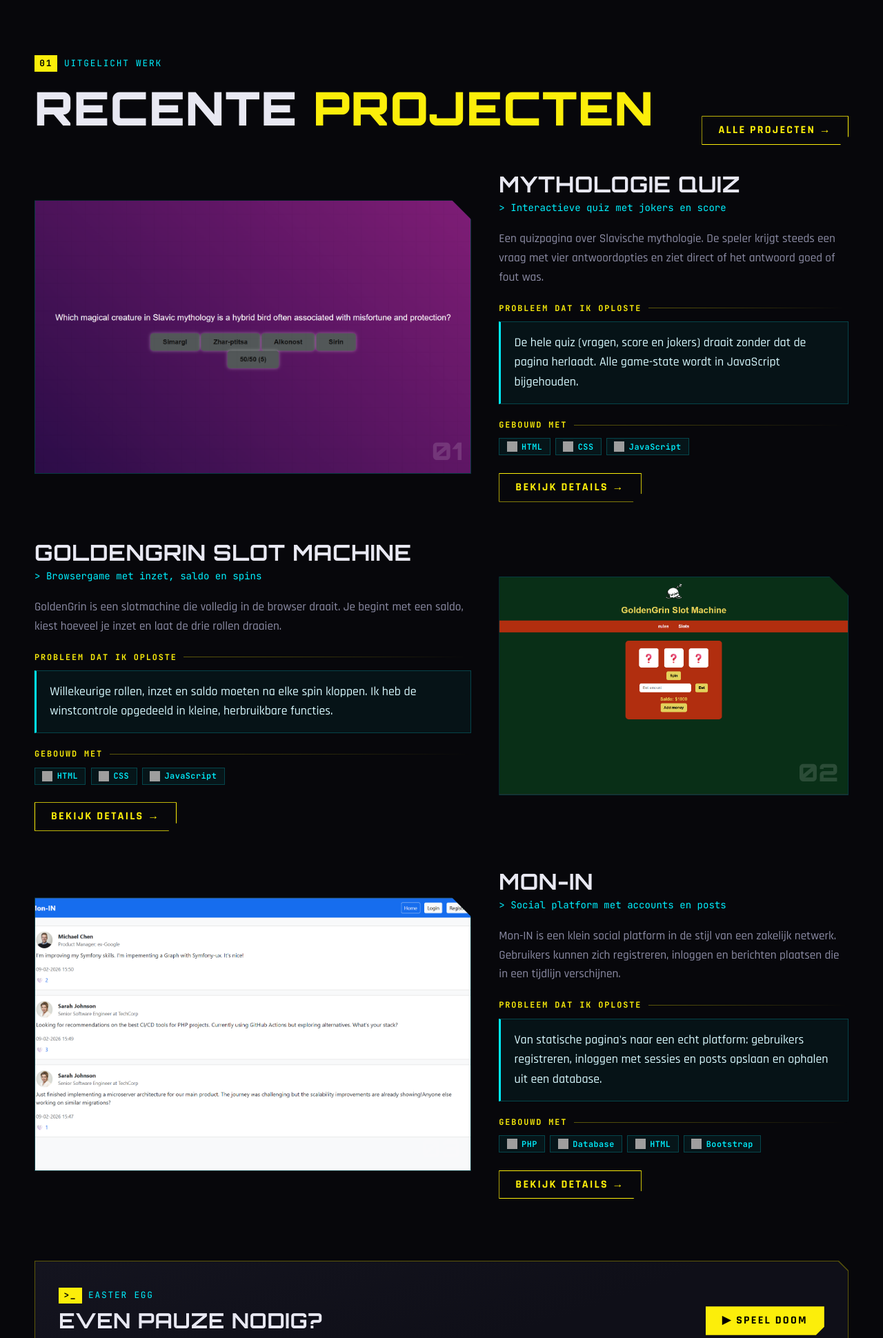
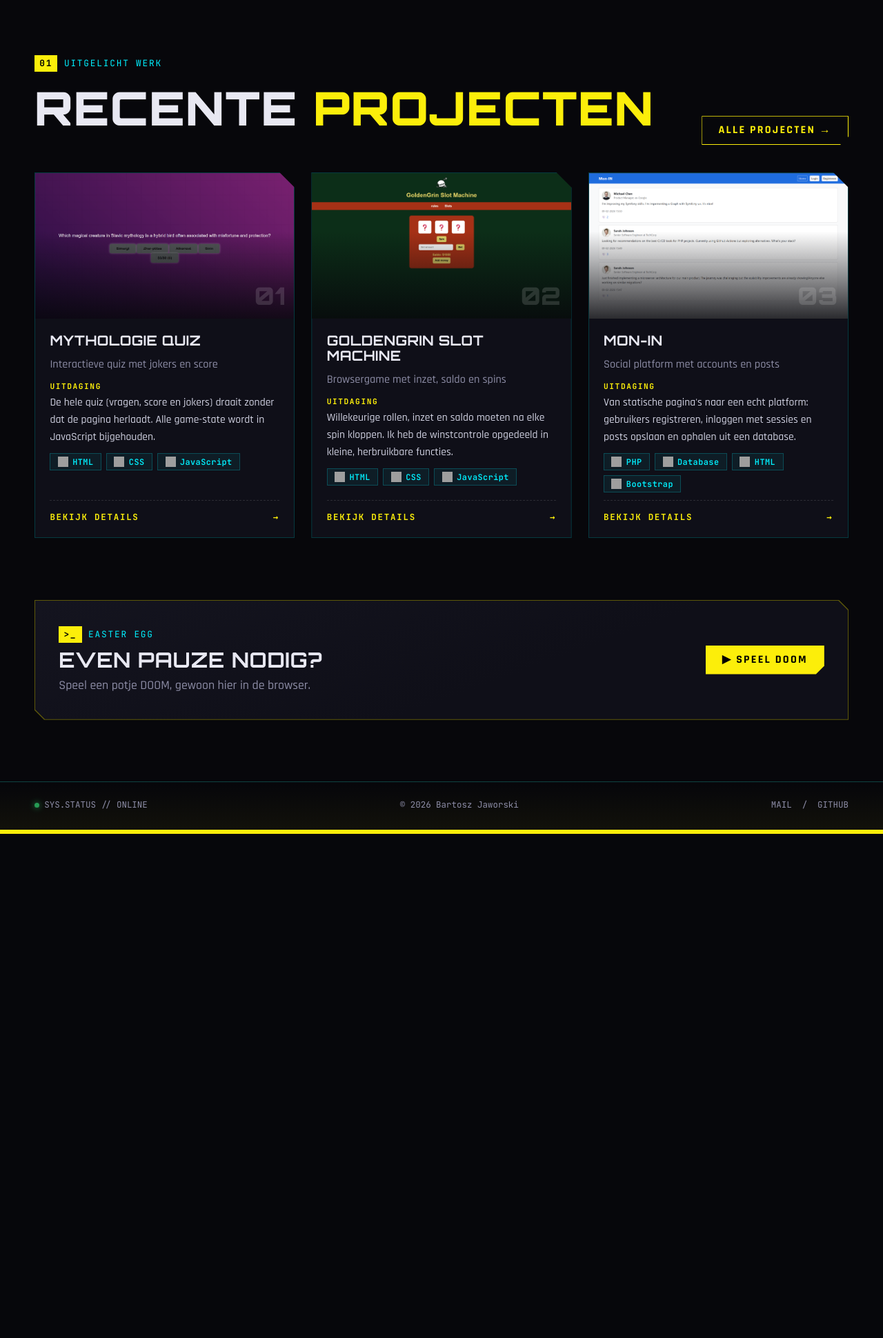
Before and after one commit to Bart3456789/Bart3456789.github.io, a PHP site: page / in a window 1280 px wide. Shown: the part 854-2794 px from the top of the page at 69% size. After the commit the page ends 2063 px from the top, so only its background shows below. Run offline with PHP 8.4, Linux system fonts and the light colour scheme; grey boxes are pictures that could not be loaded.

Commit message:
Homepage: featured projects as cards side by side (#3)
* Remove custom cursor

Co-Authored-By: Claude Opus 5.5 <noreply@anthropic.com>
Claude-Session: https://claude.ai/code/session_01NNFvTHmghkpusGQv9LMU8Y

* Make projects more prominent: homepage showcase, challenge field, demo/GitHub buttons

Co-Authored-By: Claude Opus 5.5 <noreply@anthropic.com>
Claude-Session: https://claude.ai/code/session_01NNFvTHmghkpusGQv9LMU8Y

* Homepage: show featured projects as cards side by side

Co-Authored-By: Claude Opus 5.5 <noreply@anthropic.com>
Claude-Session: https://claude.ai/code/session_01NNFvTHmghkpusGQv9LMU8Y

---------

Co-authored-by: Claude <noreply@anthropic.com>

```diff
--- a/assets/css/style.css
+++ b/assets/css/style.css
@@ -263,26 +263,6 @@ main { flex: 1; padding-top: var(--nav-h); }
 .p-challenge b { display: block; font: 700 .7rem var(--f-mono); letter-spacing: .14em; text-transform: uppercase; color: var(--yellow); margin-bottom: .2rem; }
 .p-links { display: flex; flex-wrap: wrap; gap: .5rem; position: relative; z-index: 2; }
 
-/* ---------- homepage showcase ---------- */
-.showcase { display: flex; flex-direction: column; gap: 3.5rem; }
-.show-row { display: grid; grid-template-columns: 1.25fr 1fr; gap: 2.5rem; align-items: center; animation: rise .5s both; }
-.show-row:nth-child(even) .show-media { order: 2; }
-.show-media {
-    position: relative; display: block; padding: 1px; border: 0; cursor: pointer; background: var(--line);
-    clip-path: polygon(0 0, calc(100% - 28px) 0, 100% 28px, 100% 100%, 0 100%); transition: background .2s, transform .2s;
-}
-.show-media img { display: block; width: 100%; aspect-ratio: 16 / 10; object-fit: cover; object-position: top; background: #000; filter: saturate(.9); transition: filter .3s; }
-.show-media:hover, .show-media:focus-visible { background: var(--yellow); transform: translateY(-4px); outline: none; }
-.show-media:hover img { filter: saturate(1.1); }
-.show-body h3 { font-size: clamp(1.4rem, 3vw, 2rem); text-transform: uppercase; margin: 0 0 .3rem; }
-.show-desc { color: var(--muted); font-size: 1.08rem; margin: .8rem 0 1.4rem; }
-.show-body .learned { margin-bottom: 1.4rem; }
-.show-body .chips { margin-bottom: 1.6rem; }
-.show-links { display: flex; flex-wrap: wrap; gap: .7rem; }
-@media (max-width: 960px) {
-    .show-row { grid-template-columns: 1fr; gap: 1.4rem; }
-    .show-row:nth-child(even) .show-media { order: 0; }
-}
 .p-more { margin-top: auto; padding-top: .9rem; border-top: 1px dashed rgba(255, 255, 255, .12); font: 700 .78rem var(--f-mono); letter-spacing: .14em; text-transform: uppercase; color: var(--yellow); display: flex; justify-content: space-between; }
 .p-more::after { content: "→"; transition: transform .2s; }
 .p-card:hover .p-more::after { transform: translateX(5px); }
--- a/assets/js/app.js
+++ b/assets/js/app.js
@@ -176,30 +176,6 @@ function projectCard(project, index) {
         </article>`;
 }
 
-// Grote weergave voor de homepage: screenshot + uitleg + knoppen naast elkaar.
-function showcaseRow(project, index) {
-    const desc = asList(project.description)[0];
-    return `
-        <article class="show-row" style="animation-delay:${index * 90}ms">
-            <button type="button" class="show-media" data-open="${esc(project.id)}" aria-label="Bekijk details van ${esc(project.title)}">
-                <img src="${esc(project.image)}" alt="Screenshot van ${esc(project.title)}" loading="lazy">
-                <span class="p-num">${pad(index + 1)}</span>
-            </button>
-            <div class="show-body">
-                <h3>${esc(project.title)}</h3>
-                ${project.tagline ? `<p class="modal-tagline">&gt; ${esc(project.tagline)}</p>` : ""}
-                ${desc ? `<p class="show-desc">${esc(desc)}</p>` : ""}
-                ${project.challenge ? `<p class="label">Probleem dat ik oploste</p><div class="learned">${esc(project.challenge)}</div>` : ""}
-                <p class="label">Gebouwd met</p>
-                <ul class="chips">${project.tools.map(toolChip).join("")}</ul>
-                <div class="show-links">
-                    <button type="button" class="btn btn-ghost" data-open="${esc(project.id)}">Bekijk details &rarr;</button>
-                    ${linkButtons(project)}
-                </div>
-            </div>
-        </article>`;
-}
-
 function bindCards(root, list) {
     $$("[data-open]", root).forEach(card => card.addEventListener("click", () => openProject(card.dataset.open, list)));
 }
@@ -261,7 +237,7 @@ async function initFeatured() {
 
     const featured = projects.filter(p => p.featured);
     const list = (featured.length ? featured : projects).slice(0, 3);
-    grid.innerHTML = list.map(showcaseRow).join("");
+    grid.innerHTML = list.map(projectCard).join("");
     bindCards(grid, list);
 
     const total = $("[data-stat-projects]");
--- a/index.html
+++ b/index.html
@@ -57,7 +57,7 @@
                     </div>
                     <a class="btn btn-ghost" href="projects.html">Alle projecten &rarr;</a>
                 </div>
-                <div class="showcase" data-featured></div>
+                <div class="grid" data-featured></div>
             </div>
         </section>
 
```
